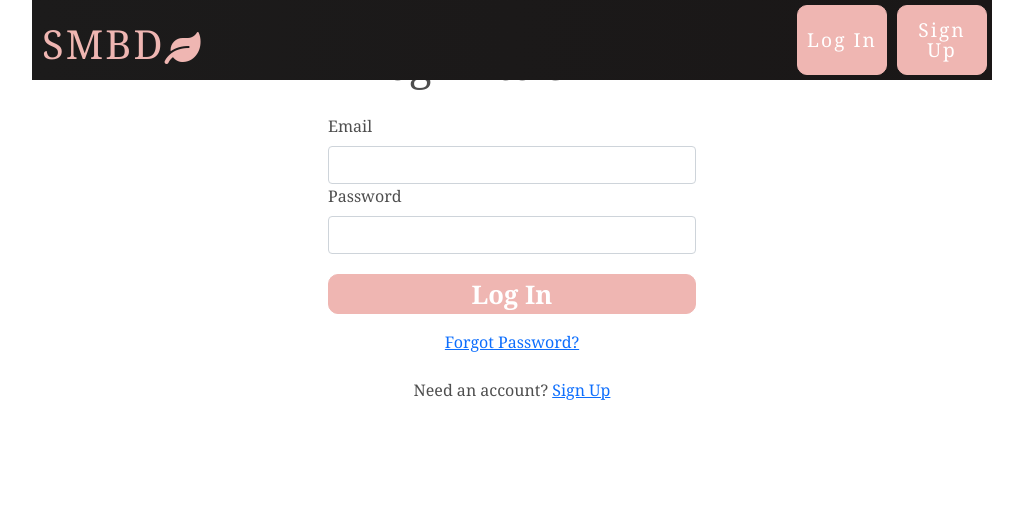
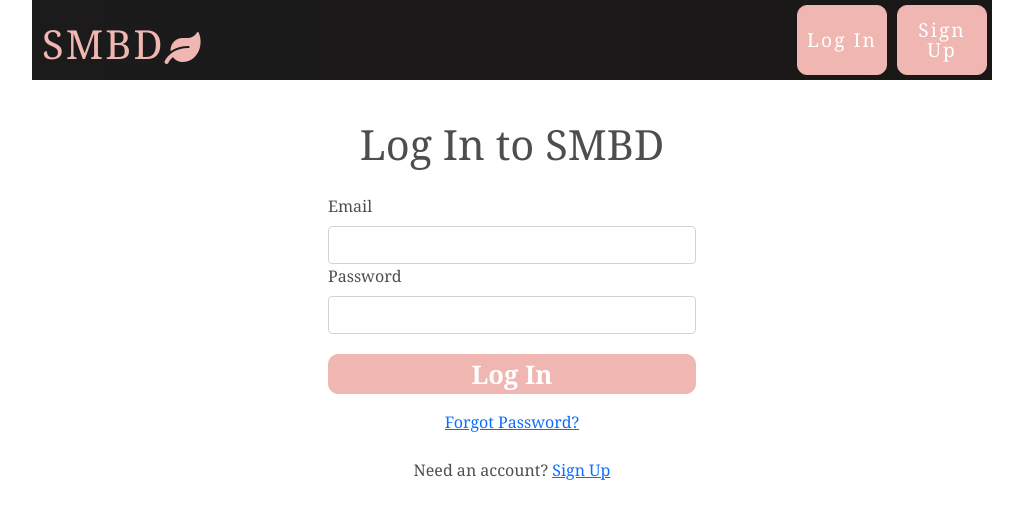
Before and after one commit to g-priime/smbd, a React (Create React App) app: page /login in a window 1280 px wide. Shown: the top 518 px of the page, without its empty margins (128-1151 px from the left). Built offline with nearby package versions, Linux system fonts and the light colour scheme; no server answers.

Commit message:
Update Navbar.css

```diff
--- a/src/components/Navbar.css
+++ b/src/components/Navbar.css
@@ -5,11 +5,11 @@
   justify-content: center;
   align-items: center;
   font-size: 1.2rem;
-  position: absolute;
+  position: relative;
   top: 0;
   z-index: 1;
 
-  margin-top: 0;
+  margin-top: -20px;
 
 }
 
```
